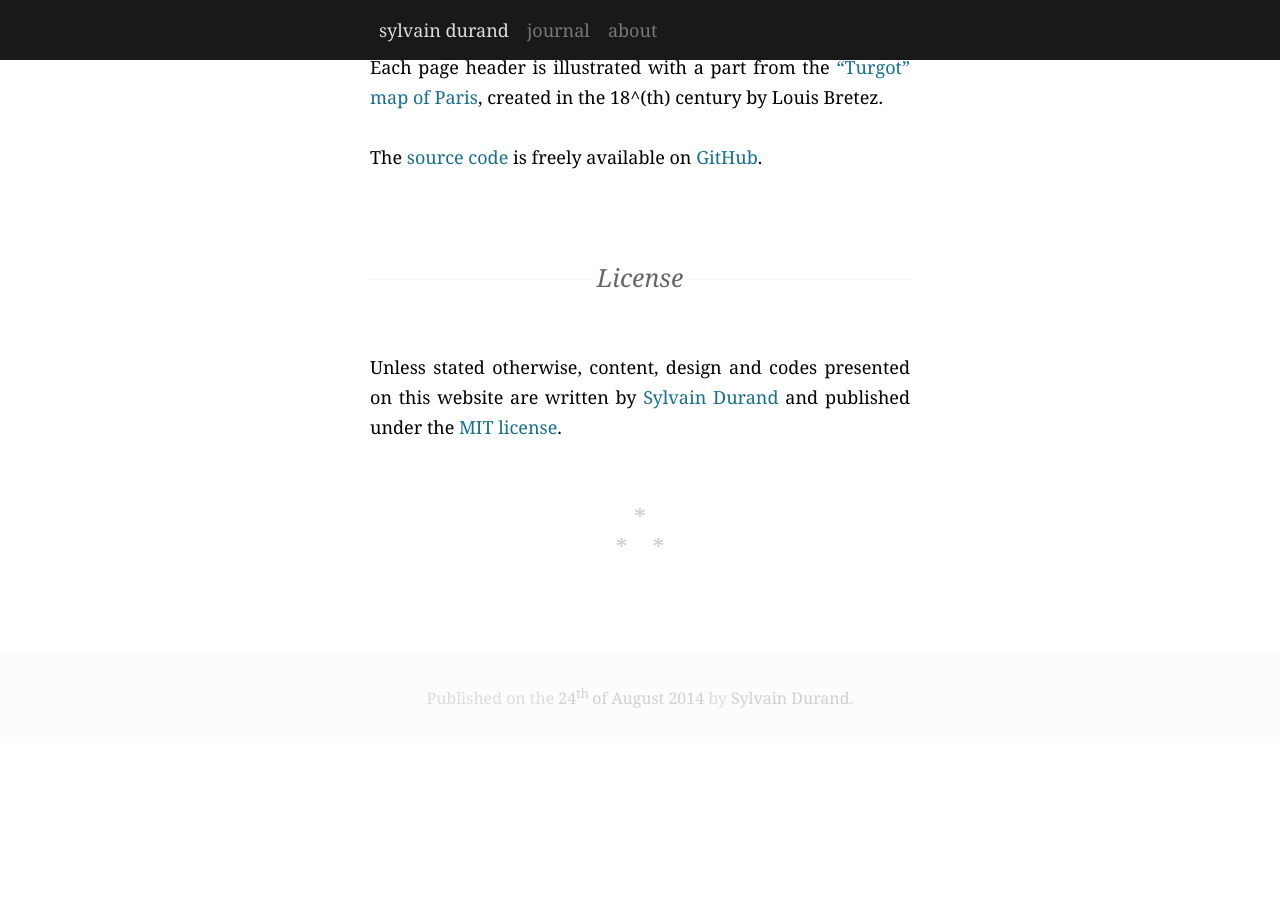
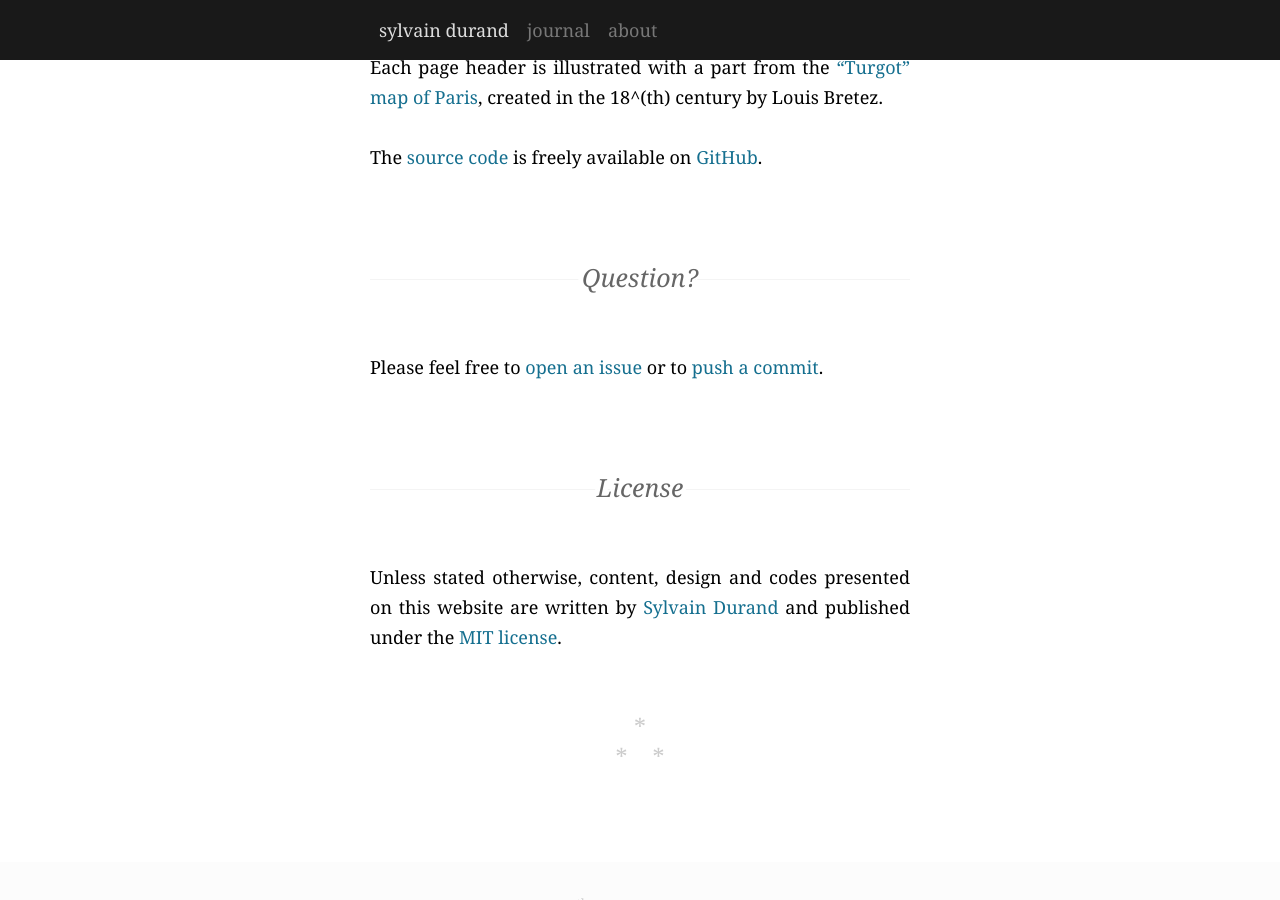
Before and after one commit to simonmeggle/simonmeggle.github.io, a Jekyll site: the page built from _posts/en/2014-08-24-about.md, in a window 1280 px wide and 900 px high, scrolled down 638 px. Built offline with Jekyll 4.4.1, drawn with Linux system fonts in a browser that asks for light colours; Markdown is read by kramdown in place of the engine named in the settings; before the commit the page ends 1381 px from its top, so only the background shows below that.

Commit message:
Add a paragraph about issues and commits

```diff
--- a/_posts/en/2014-08-24-about.md
+++ b/_posts/en/2014-08-24-about.md
@@ -12,5 +12,8 @@ Each page header is illustrated with a part from the ["Turgot" map of Paris](htt
 
 The [source code](https://github.com/sylvaindurand/sylvaindurand.github.io) is freely available on [GitHub](https://github.com/sylvaindurand/sylvaindurand.github.io).
 
+## Question?
+Please feel free to [open an issue](https://github.com/sylvaindurand/sylvaindurand.github.io/issues) or to [push a commit](https://github.com/sylvaindurand/sylvaindurand.github.io/pulls).
+
 ## License
 Unless stated otherwise, content, design and codes presented on this website are written by [Sylvain Durand](https://github.com/sylvaindurand/) and published under the [MIT license](http://opensource.org/licenses/MIT).
```
Also changed, not shown: _posts/fr/2014-08-24-a-propos.md (+3 -0 lines).
